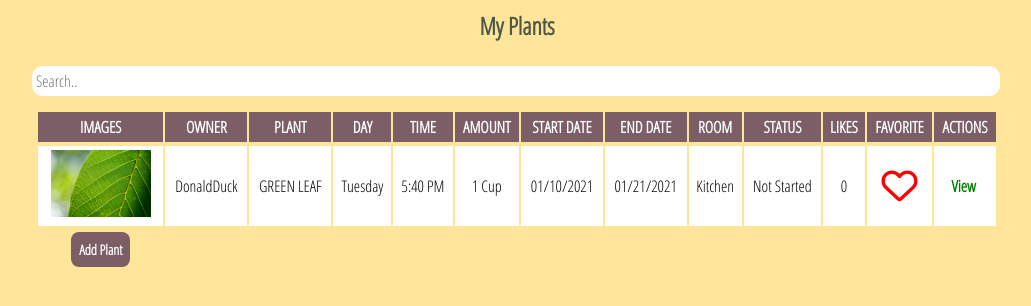
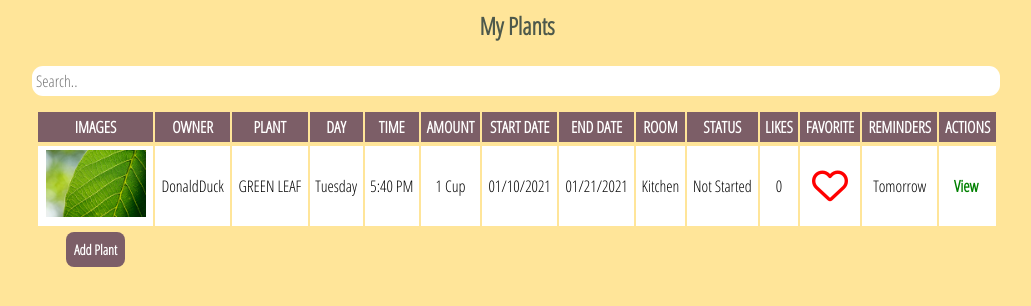
Before and after one commit to MJOSHI5/Water_Plants_Solo_Projects, a Django app: template water_plant_app/templates/plants.html in a window 1280 px wide. Shown: the part 83-389 px from the top of the page, without its empty margins (123-1154 px from the left). Run offline with Django 3.2, Linux system fonts and the light colour scheme; the template is opened without the code that fills it: values that come from a table or form of the project are taken from there, others are empty; data comes from the database, SQL or seed files in the repository; both versions use the stored data as it was after the commit; some libraries are stand-ins or nearby versions.

Commit message:
Created reminder table

```diff
--- a/water_plant_app/templates/plants.html
+++ b/water_plant_app/templates/plants.html
@@ -61,6 +61,7 @@
                 <th>Status</th>
                 <th>Likes</th>
                 <th>Favorite</th>
+                <th>Reminders</th>
                 <th>Actions</th>
             </tr>
             {% for plants in all_plants %}
@@ -106,7 +107,7 @@
 
                         </td>
 
-
+                        <td>Tomorrow</td>
                         <td>
                             {% if plants.owner == user %}
 
```
Also changed, not shown: db.sqlite3.
